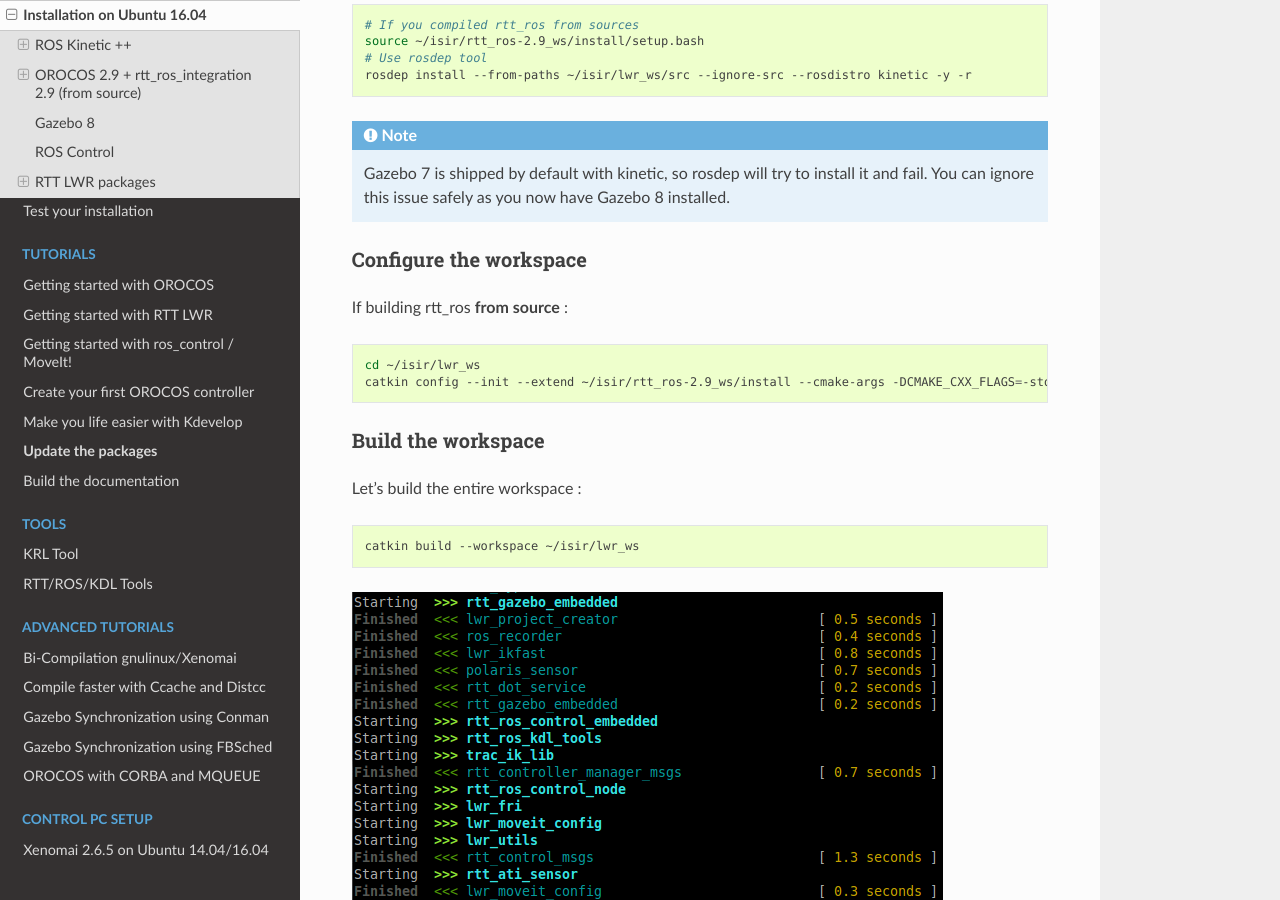
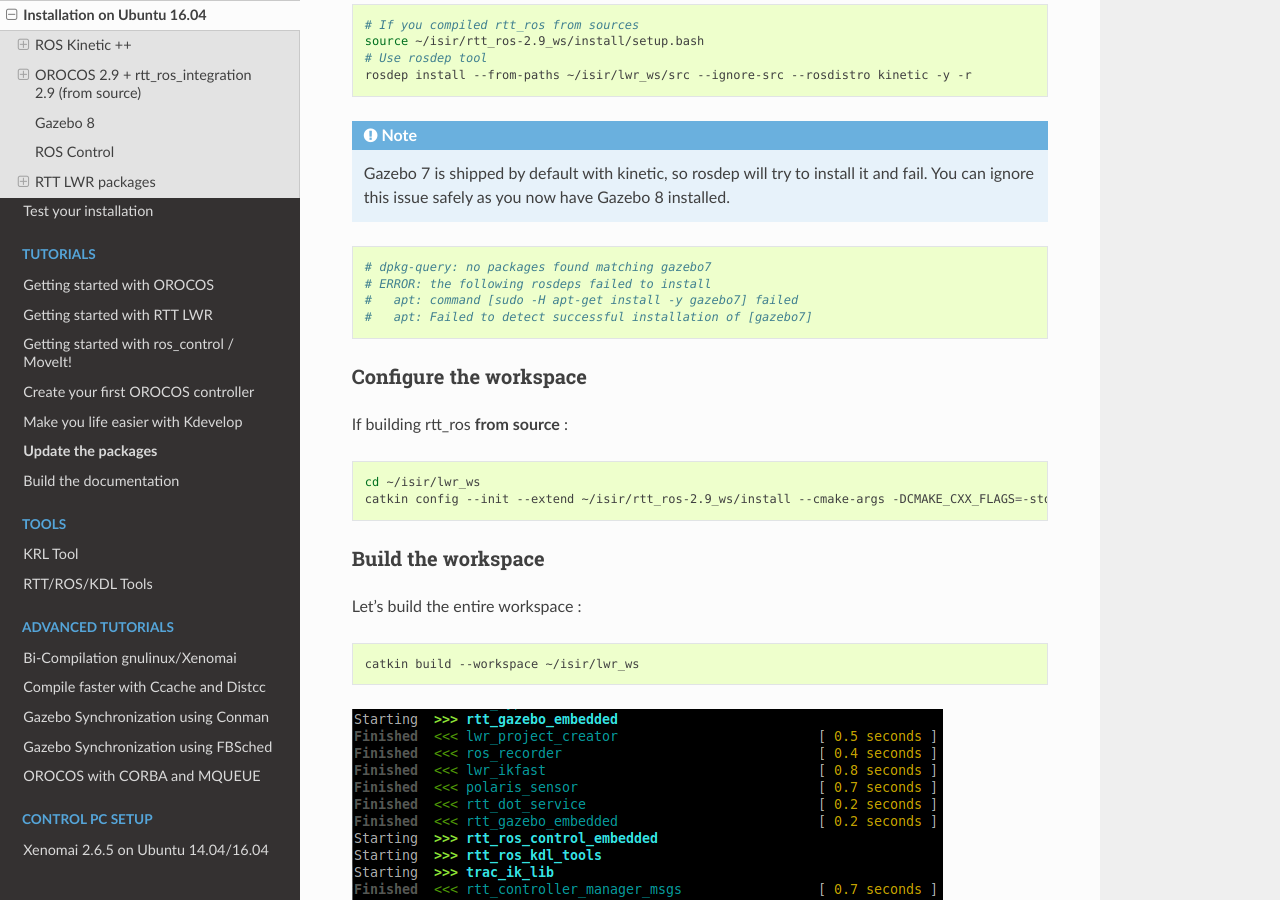
Before and after one commit to kuka-isir/rtt_lwr, a Sphinx documentation site: the page built from docs/source/install/install-16.04-kinetic.rst, in a window 1280 px wide and 900 px high, scrolled down 3003 px. Built offline with Sphinx 7.4.7 and the Read the Docs theme 2.0.0, drawn with Linux system fonts in a browser that asks for light colours.

Commit message:
add rosdep dump

```diff
--- a/docs/source/install/install-16.04-kinetic.rst
+++ b/docs/source/install/install-16.04-kinetic.rst
@@ -170,6 +170,14 @@
 
     Gazebo 7 is shipped by default with kinetic, so rosdep will try to install it and fail. You can ignore this issue safely as you now have Gazebo 8 installed.
 
+.. code-block:: bash
+
+    # dpkg-query: no packages found matching gazebo7
+    # ERROR: the following rosdeps failed to install
+    #   apt: command [sudo -H apt-get install -y gazebo7] failed
+    #   apt: Failed to detect successful installation of [gazebo7]
+
+
 Configure the workspace
 ~~~~~~~~~~~~~~~~~~~~~~~
 
```
